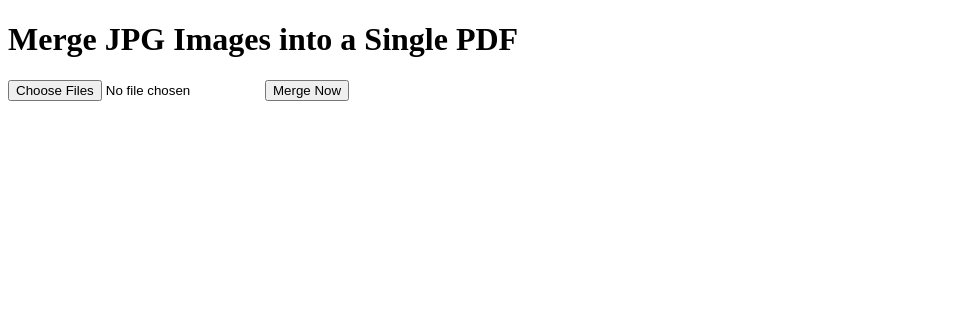
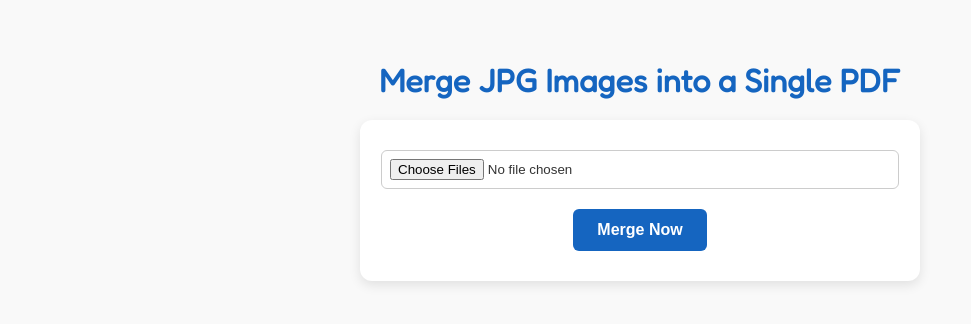
Before and after one commit to SuperB747/pdf2jpg-app, a Flask app: page /jpg-to-pdf in a window 1280 px wide. Shown: the top 324 px of the page, without its empty margins (0-971 px from the left). Run offline with Flask 3, Linux system fonts and the light colour scheme.

Commit message:
Unify JPG to PDF page design with index layout

```diff
--- a/templates/jpg_to_pdf.html
+++ b/templates/jpg_to_pdf.html
@@ -1,13 +1,62 @@
 <!DOCTYPE html>
 <html lang="en">
 <head>
-  <meta charset="UTF-8">
+  <meta charset="UTF-8" />
+  <meta name="viewport" content="width=device-width, initial-scale=1.0" />
   <title>JPG to PDF Merger</title>
+  <link href="https://fonts.googleapis.com/css2?family=Fredoka&display=swap" rel="stylesheet">
+  <style>
+    body {
+      font-family: 'Fredoka', sans-serif;
+      background: #f9f9f9;
+      margin: 0;
+      padding: 40px 20px;
+      display: flex;
+      flex-direction: column;
+      align-items: center;
+      color: #333;
+    }
+    h1 {
+      color: #1565c0;
+      margin-bottom: 20px;
+    }
+    form {
+      background: white;
+      padding: 30px;
+      border-radius: 12px;
+      box-shadow: 0 4px 12px rgba(0, 0, 0, 0.1);
+      max-width: 500px;
+      width: 100%;
+      display: flex;
+      flex-direction: column;
+      gap: 20px;
+      align-items: center;
+    }
+    input[type="file"] {
+      border: 1px solid #ccc;
+      border-radius: 6px;
+      padding: 8px;
+      width: 100%;
+    }
+    button {
+      background-color: #1565c0;
+      color: white;
+      border: none;
+      padding: 12px 24px;
+      border-radius: 6px;
+      font-size: 16px;
+      cursor: pointer;
+      font-weight: bold;
+    }
+    button:hover {
+      background-color: #0d47a1;
+    }
+  </style>
 </head>
 <body>
   <h1>Merge JPG Images into a Single PDF</h1>
   <form method="post" enctype="multipart/form-data">
-    <input type="file" name="images" accept="image/jpeg" multiple required>
+    <input type="file" name="images" accept="image/jpeg" multiple required />
     <button type="submit">Merge Now</button>
   </form>
 </body>
```
